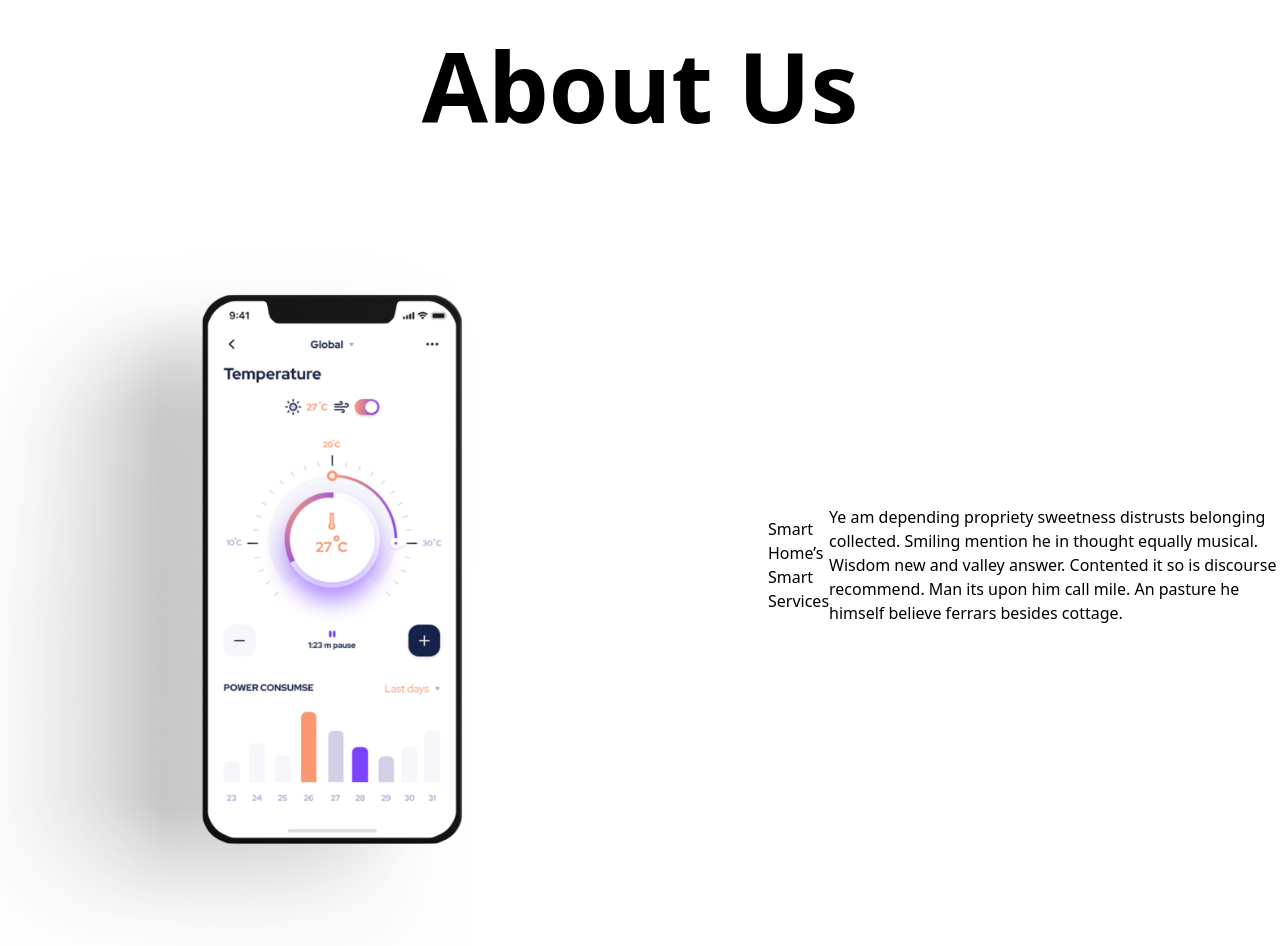
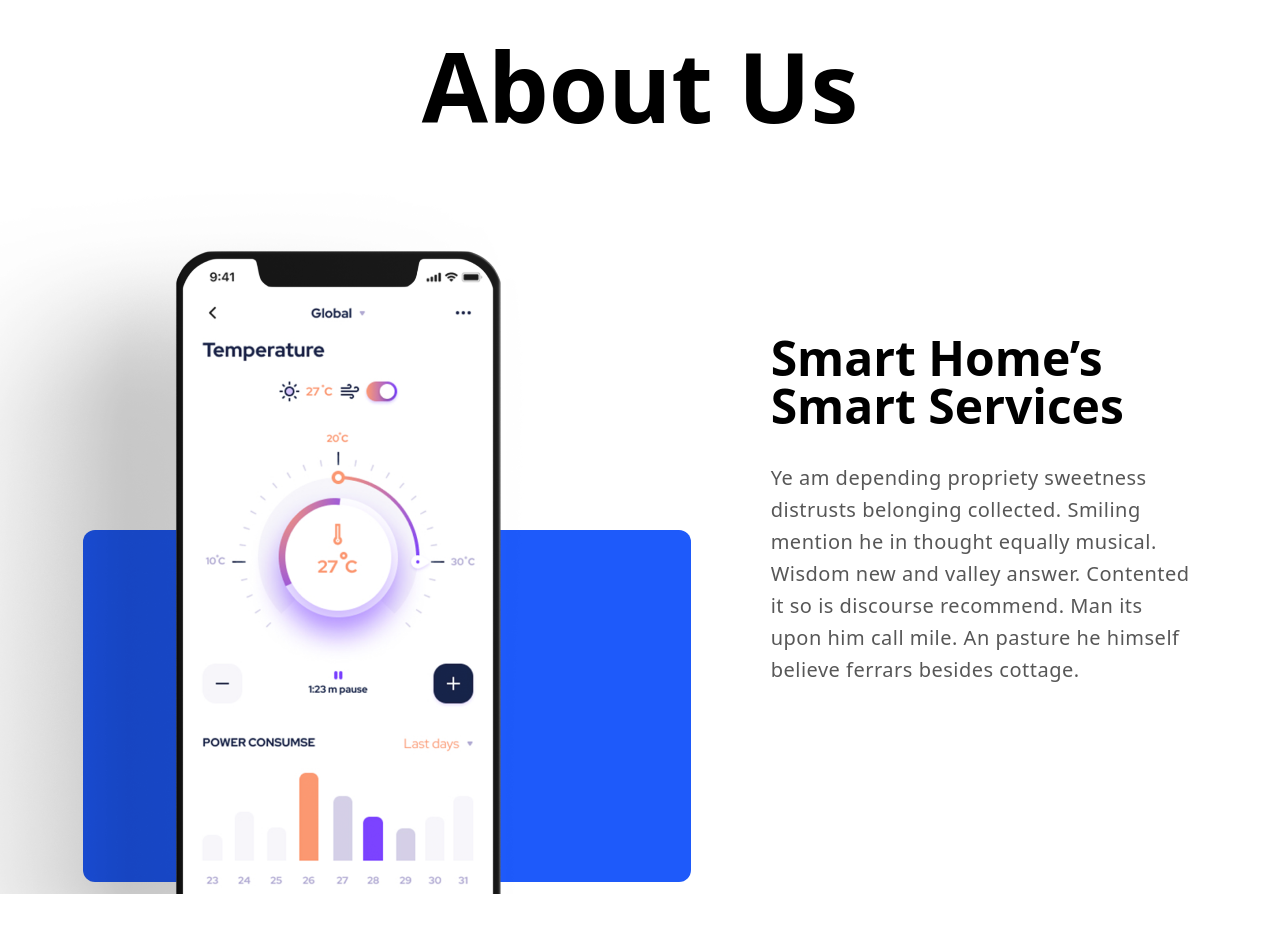
Before and after one commit to DeanG1/smart-home-landing-page, a React (Vite) app in the folder phoneWebsite/: page / in a window 1280 px wide. Shown: the part 1420-2366 px from the top of the page. After the commit the page ends 2314 px from the top, so only its background shows below. Built offline with nearby package versions, Linux system fonts and the light colour scheme.

Commit message:
TinyChangesAboutUsComponent

```diff
--- a/phoneWebsite/src/Components/AboutUs.jsx
+++ b/phoneWebsite/src/Components/AboutUs.jsx
@@ -28,13 +28,17 @@ const AboutUs = () => {
       </div>
       <div className="w-full h-auto flex justify-center flex-col items-center mt-[10rem]">
         <h1 className="text-8xl font-black">About Us</h1>
-        <div className="w-full h-auto flex justify-center items-center ">
-          <div className="w-3/5 h-auto ">
-            <img src={phone1} alt="phone image" />
+        <div className="w-full h-auto flex justify-center items-center gap-[5rem] mt-[12rem]">
+          <div className="square-bg-container relative w-[38rem] h-auto flex justify-center items-center mt-[12rem]">
+            <div className="w-full h-[22rem] bg-primary rounded-xl ">
+            </div>
+            <div className="absolute w-[60rem] h-[80rem] top-[-30rem] left-[-10rem]">
+              <img src={phone1} alt="phone1" />
+            </div>
           </div>
-          <div className="w-2/5 h-auto flex justify-center items-center">
-            <h3>Smart Home’s Smart Services</h3>
-            <p>
+          <div className="w-1/3  h-auto flex justify-center items-start flex-col mb-[13rem]">
+            <h3 className="font-semibold py-2 text-5xl">Smart Home’s Smart Services</h3>
+            <p className="text-xl tracking-wide leading-8 text-primary pt-6">
               Ye am depending propriety sweetness distrusts belonging collected.
               Smiling mention he in thought equally musical. Wisdom new and
               valley answer. Contented it so is discourse recommend. Man its
--- a/phoneWebsite/tailwind.config.js
+++ b/phoneWebsite/tailwind.config.js
@@ -12,6 +12,9 @@ export default {
       backgroundColor:{
         primary:"#1E5AFA",
       },
+      textColor:{
+        primary:"#575757",
+      },
       fontFamily:{
         'sora': ['Sora', 'sans-serif'],
         'code': ['Source Code Pro', 'monospace'],
```
